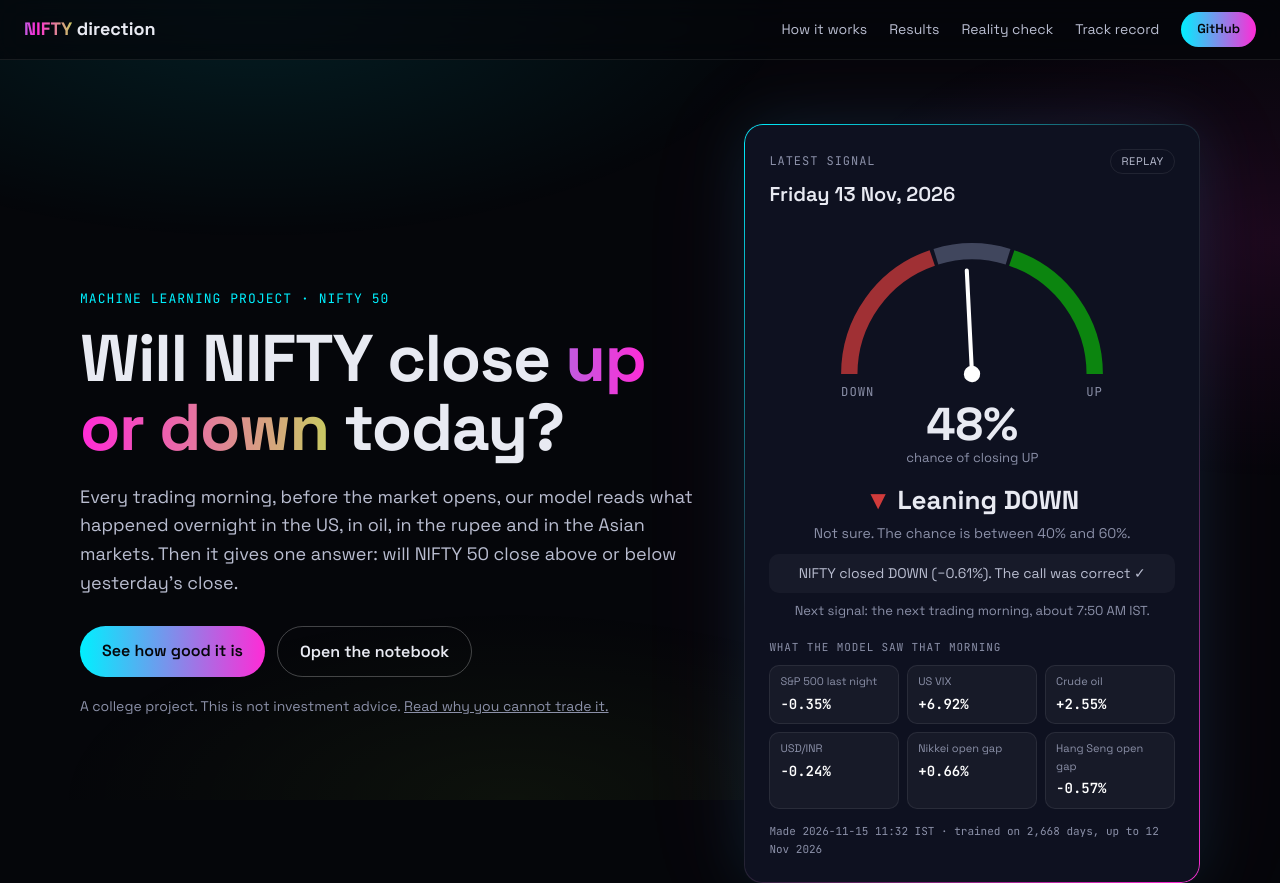
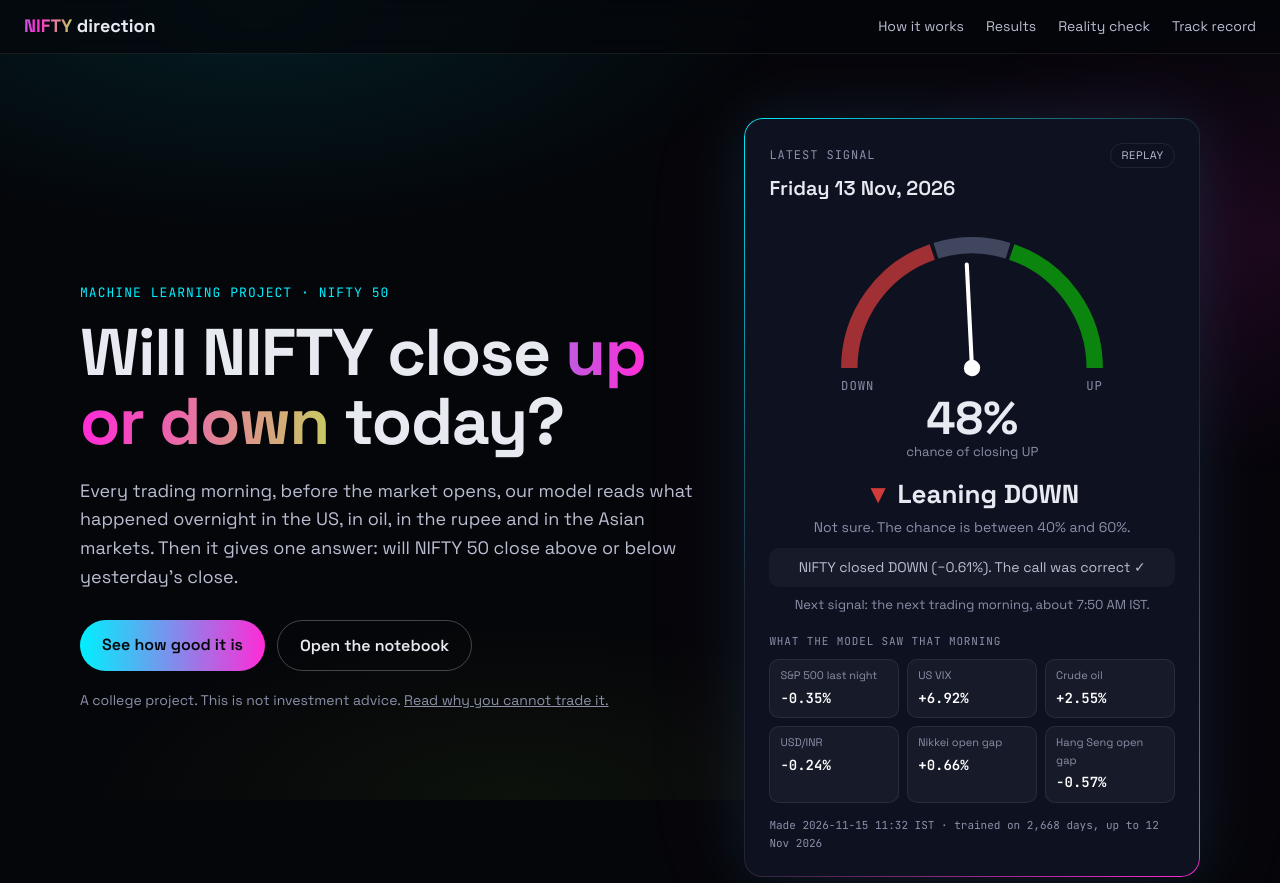
Before and after one commit to Harshul0025/nifty-direction, a plain HTML site: page site/index.html in a window 1280 px wide. Shown: the top 883 px of the page. Drawn offline with nearby package versions, Linux system fonts and the light colour scheme.

Commit message:
Remove GitHub button from nav

```diff
--- a/site/index.html
+++ b/site/index.html
@@ -20,7 +20,6 @@
     <a href="#results">Results</a>
     <a href="#money">Reality check</a>
     <a href="#record">Track record</a>
-    <a class="btn small" href="https://github.com/Harshul0025/nifty-direction" target="_blank" rel="noopener">GitHub</a>
   </div>
 </nav>
 
```
